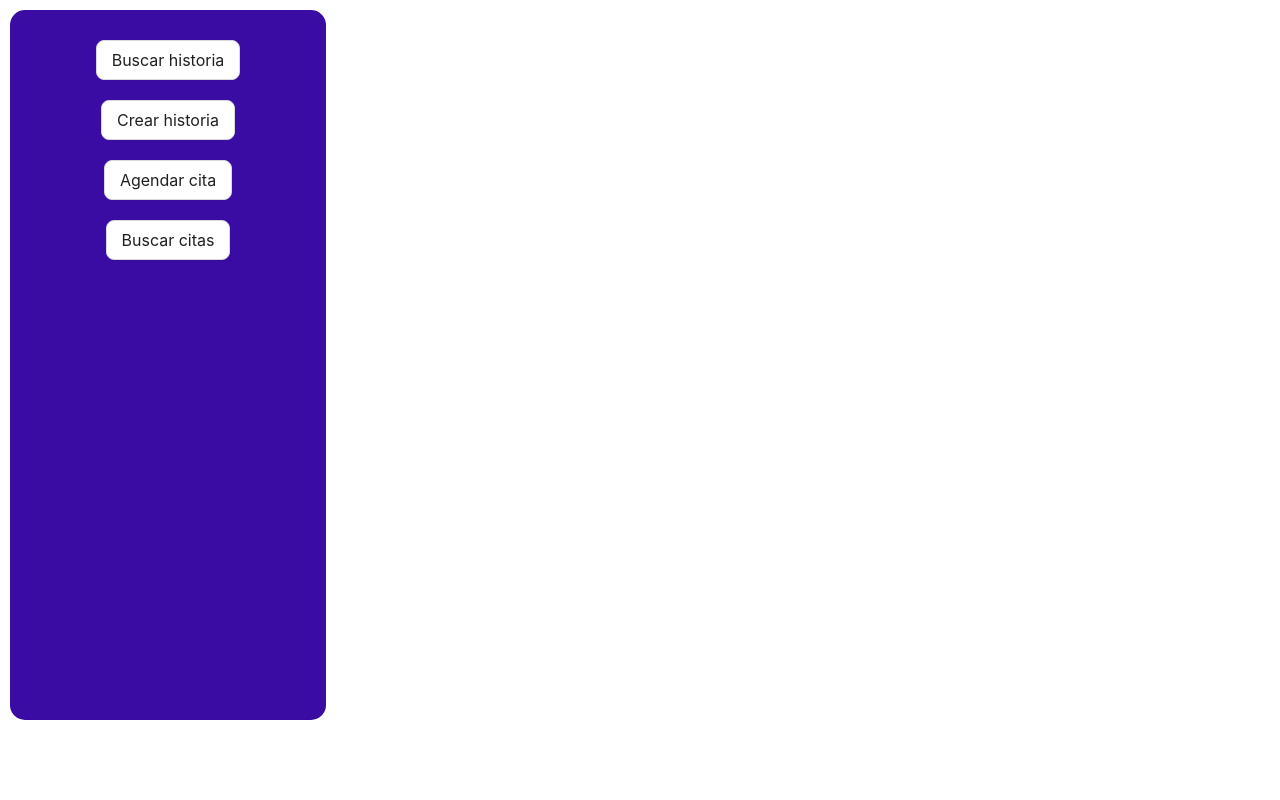
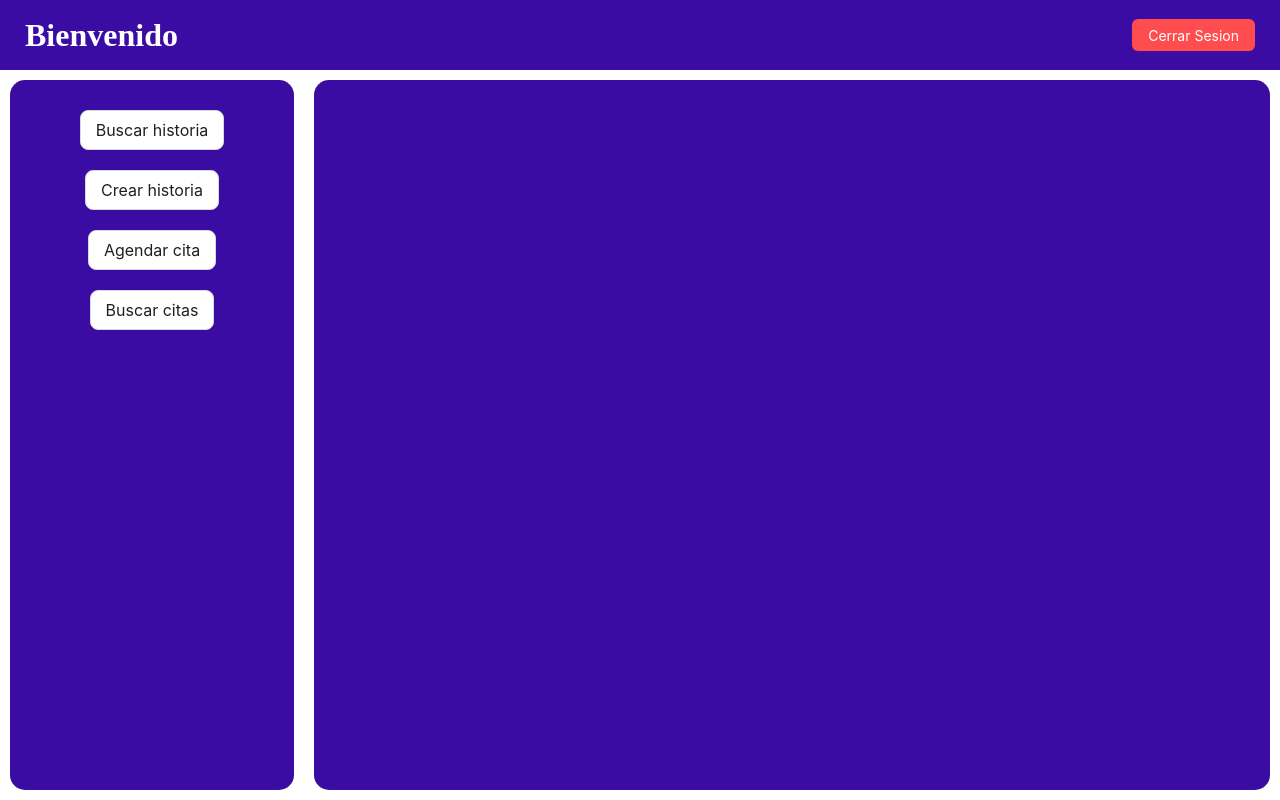
Before and after one commit to jesusdavidlm3/FACOLUZ-Front-MedRecords, a React (Vite) app: page /home in a window 1280 px wide. Built offline with nearby package versions, Linux system fonts and the light colour scheme.

Commit message:
avances y correcciones en navegacion y control de opciones.

```diff
--- a/src/components/Modals.jsx
+++ b/src/components/Modals.jsx
@@ -25,6 +25,11 @@ export const MakeDateModal = ({onCancel, open}) => {
 }
 
 export const BasicPatientRegisterModal = ({onCancel, open}) => {
+
+    const [selectedPatientType, setSelectedPatientType] = useState(false)
+    const [cedulado, setCedulado] = useState(0)
+    const [selectedIdType, setSelectedIdType] = useState(false)
+
     return(
         <Modal destroyOnClose title='Registrar paciente' open={open} oncancel={onCancel}>
             <Form>
@@ -37,7 +42,16 @@ export const BasicPatientRegisterModal = ({onCancel, open}) => {
                     </Form.Item>
                 </Space.Compact>
                 <Form.Item label='Tipo de paciente'>
-                    <Select options={lists.patientTypeList} />
+                    <Select
+                        options={lists.patientTypeList}
+                        onChange={(e) => {
+                            setSelectedPatientType(e)
+                            if(e == 0){
+                                setCedulado(false)
+                            }else{
+                                setCedulado(true)
+                            }
+                        }} />
                 </Form.Item>
                 <Space.Compact>
                     <Form.Item label='Identificacion'>
@@ -121,7 +135,7 @@ export const CreateHistoryModal = ({open, onCancel}) => {
                     {cedulado ? (
                         <>
                             <Form.Item style={{width: '50%'}}>  {/*Truncar el arreglo para no mostrar la opcion de codigo*/}
-                                <Select options={lists.identificationList} placeholder='Tipo de identificacion' defaultValue='V'/>
+                                <Select options={lists.identificationList.slice(0, 2)} placeholder='Tipo de identificacion' defaultValue='V'/>
                             </Form.Item>
                             <Form.Item style={{width: '50%'}}>
                                 <Input placeholder="Numero"/>
@@ -147,9 +161,16 @@ export const CreateHistoryModal = ({open, onCancel}) => {
                 <Form.Item>
                     <Input.TextArea autoSize={true} placeholder='Direccion' />
                 </Form.Item>
-                <Form.Item>
-                    <Select options={lists.instructionGradeList} placeholder='Grado de instruccion' />
-                </Form.Item>
+                { selectedPatientType == 0 ? (
+                    <Form.Item>
+                        <Select options={lists.instructionGradeList.slice(0, 4)} placeholder='Grado de instruccion' />
+                    </Form.Item>
+                ):(
+                    <Form.Item>
+                        <Select options={lists.instructionGradeList} placeholder='Grado de instruccion' />
+                    </Form.Item>
+                ) }
+
                 <Space.Compact style={{width: '100%', display: 'flex'}} >
                     <Form.Item name='bloodType' style={{width: '50%'}}>
                         <Select options={lists.bloodTypeList} placeholder='tipo de sangre'/>   {/*Averiguar si puedo poner algo como un placeholder aqui*/}
--- a/src/components/NavBar.jsx
+++ b/src/components/NavBar.jsx
@@ -1,14 +1,19 @@
 import { Button } from 'antd'
+import { useNavigate, useLocation } from 'react-router-dom'
 
 const NavBar = () => {
+
+	const navigate = useNavigate()
+	const location = useLocation()
+
 	return(
 		<div className='NavBar'>
 			<div className='Info'>
 				<h1>Bienvenido</h1>
 			</div>
 			<div className='Buttons'>
-				<Button>{'< Volver'}</Button>
-				<Button>Cerrar Sesion</Button>
+				{ location.pathname != '/home' && <Button onClick={() => navigate(-1)} >{'< Volver'}</Button> }
+				<Button variant='solid' color='danger'>Cerrar Sesion</Button>
 			</div>
 		</div>
 	)
--- a/src/context/ContextProvider.jsx
+++ b/src/context/ContextProvider.jsx
@@ -9,14 +9,14 @@ const ContextProvider = ({children}) => {
 	const [messageApi, contextHolder] = message.useMessage()
 
 	return(
-		<appContext.Provider value = {[
+		<appContext.Provider value={{
 			userData,
 			setUserData,
 			logged,
 			setLogged,
 			messageApi,
 			contextHolder
-		]} >
+		}} >
 			{children}
 		</appContext.Provider>
 	)
--- a/src/pages/Home.jsx
+++ b/src/pages/Home.jsx
@@ -14,6 +14,7 @@ const Home = () => {
 				<HistoryPanel/>
 			)}
 			<Outlet/>
+			{location.pathname == '/home' && <div className='emptySpace'/>}
 		</div>
 	)
 }
--- a/src/styles.scss
+++ b/src/styles.scss
@@ -27,9 +27,20 @@ body{
 }
 
 .NavBar{
-	background-color: tomato;
-	width: 100vw;
+	color: white;
+	background-color: var(--moduleColor);
+	width: calc(100vw - 50px);
 	height: 70px;
+	display: flex;
+	align-items: center;
+	justify-content: space-between;
+	padding: 0px 25px;
+
+	.Buttons{
+		display: flex;
+		align-items: center;
+		gap: 10px;
+	}
 }
 
 .Home{
@@ -39,6 +50,10 @@ body{
 	flex-direction: row;
 	align-items: center;
 	background-color: var(--bgColor);
+
+	.emptySpace{
+		@include BasicPage;
+	}
 
 	.LatPanel{
 		width: 20vw;
```
